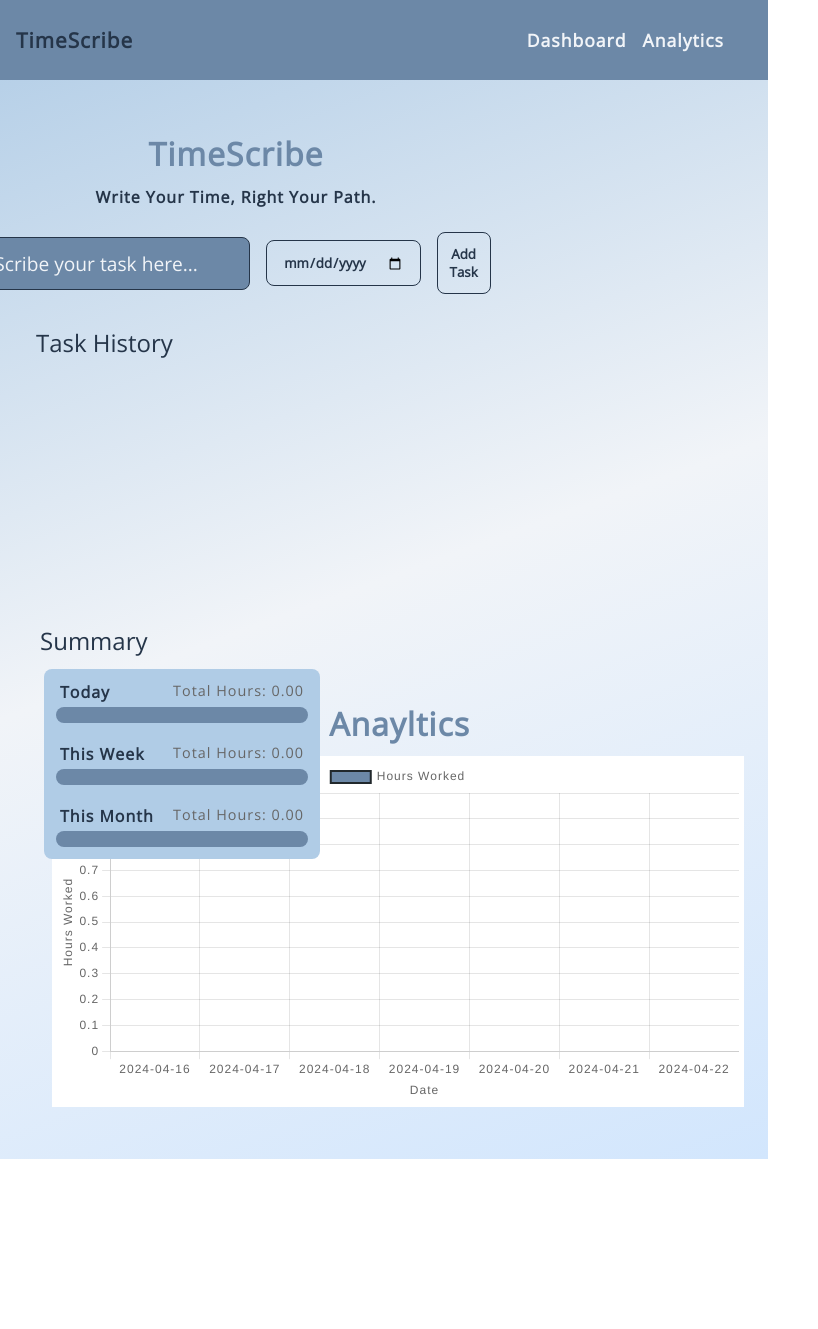
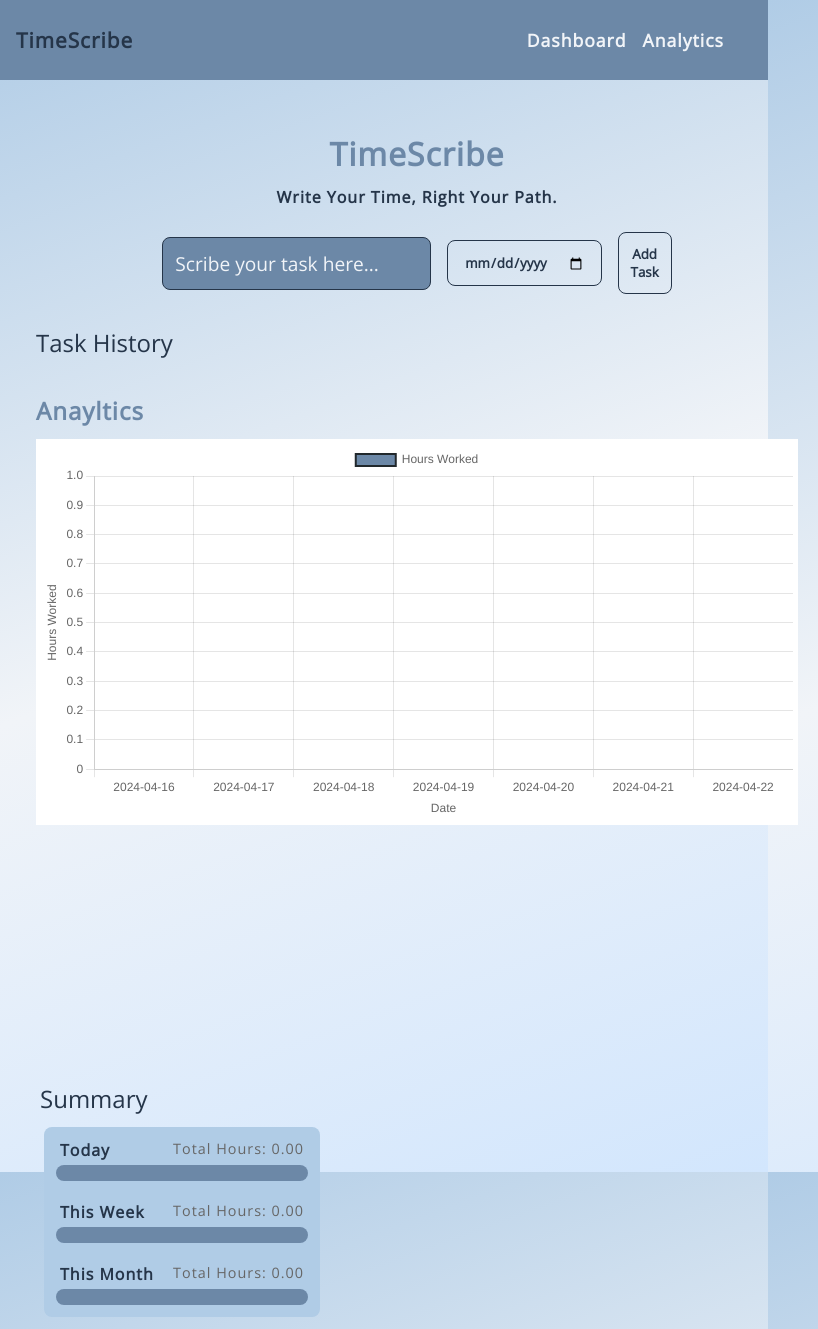
Before and after one commit to kanugoyal/TimeScribe, a website built with Vite: page src/index.html in a window 768 px wide. Shown: the whole page, 818 px wide, since content can reach past the window. Before the commit the page ends 1159 px from the top, so only its background shows below. Built offline with nearby package versions, Linux system fonts and the light colour scheme.

Commit message:
Updated CSS

```diff
--- a/src/css/style.css
+++ b/src/css/style.css
@@ -239,7 +239,6 @@ button {
   .canvas-container {
     flex: none;
     padding: 5px;
-    margin-left: 2rem;
   }
 }
 #tasks-cards {
@@ -439,8 +438,7 @@ button {
 }
 
 .analytics {
-  display: flex;
-  flex-direction: column;
+  margin-top: 1.7rem;
 
 }
 
@@ -450,6 +448,8 @@ button {
   font-weight: 700;
   margin-bottom: 0.7rem;
   color: var(--grey-blue);
+  margin-left:  auto;
+  margin-right:  auto;
 
 }
 @media screen and (max-width: 768px) {
@@ -485,18 +485,6 @@ button {
     width: 30px;
   }
 
-  .analytics{
-    flex-direction: column;
-    width: 400px;
-    margin: 1rem;
-    padding: 0.25rem;
-    justify-content: center;
-    align-items: center;
-  }
-
-  .title-analytics {
-    margin-left: 2.2rem;
-  }
 
 }
 
@@ -542,17 +530,10 @@ button {
     width: 20px;
   }
 
-  .analytics{
-    flex-direction: column;
-    width: 700px;
-    margin: 1rem;
-    padding: 0.25rem;
-  }
-
   .canvas-container {
     flex: none;
     padding: 5px;
-    margin-left: 2rem;
+    margin: 0;
   }
 
 }
--- a/src/index.html
+++ b/src/index.html
@@ -56,7 +56,19 @@
           <section id="task-list" class="task-list">
             <h2>Task History</h2>
             <div id="tasks-cards">
+              <!-- Timecard entries will be dynamically added here -->
+              <div class="analytics" id="analytics">
+                <div>
+                  <header class="header-analytics">
+                    <h1 class="title-analytics">Anayltics</h1>
+                  </header>
+                </div>
 
+
+                <div class="canvas-container" id="#analytics">
+                  <canvas id="myChart"></canvas>
+                </div>
+              </div>
             </div>
           </section>
         </main>
@@ -71,19 +83,7 @@
 
     </div>
 
-    <div class="analytics" id="analytics">
-      <div>
-        <header class="header-analytics">
-          <h1 class="title-analytics">Anayltics</h1>
-        </header>
 
-      </div>
-
-
-      <div class="canvas-container" id="#analytics">
-        <canvas id="myChart"></canvas>
-      </div>
-    </div>
 
 
 
```
